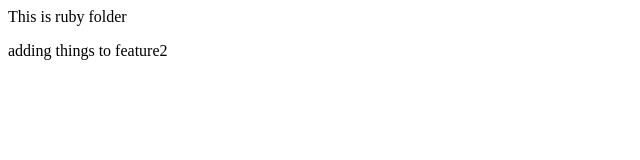
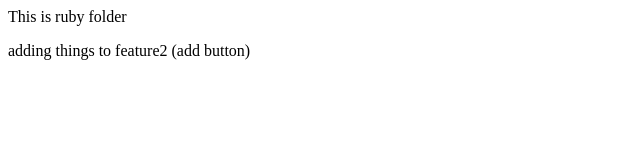
Before and after one commit to sumukhgs/Ruby, a plain HTML site: page index.html in a window 1280 px wide. Shown: the full height of the page, 0-640 px from the left. Drawn offline with Linux system fonts and the light colour scheme.

```diff
--- a/index.html
+++ b/index.html
@@ -1,4 +1,4 @@
 <html>
     <head>This is ruby folder</head>
-    <p>adding things to feature2</p>
+    <p>adding things to feature2  (add button)</p>
 </html>
```
